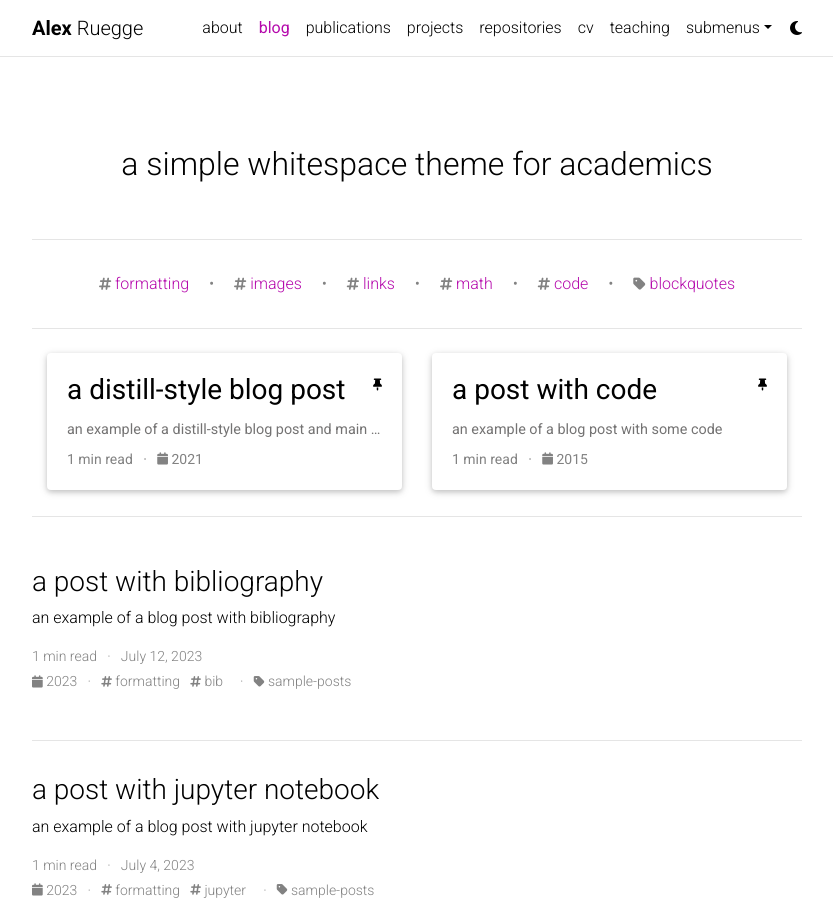
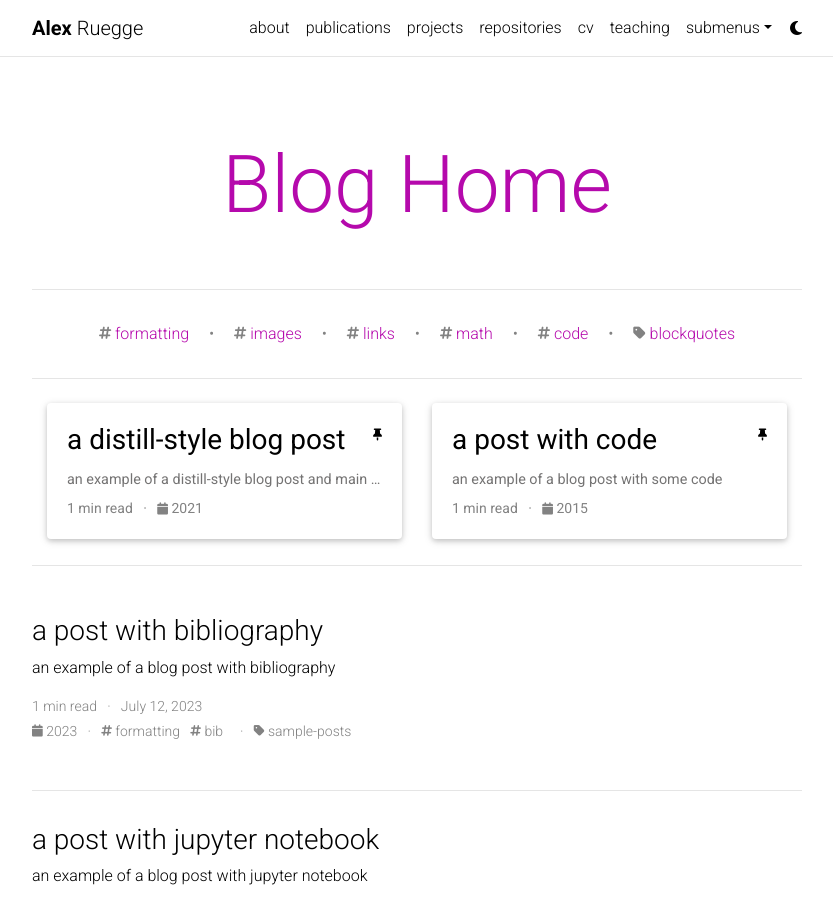
Before and after one commit to alexruegge/alexruegge.github.io, a Jekyll site: the page built from blog/index.html, in a window 1280 px wide and 900 px high. Shown: the whole window, without its empty margins (223-1056 px from the left). Built offline with Jekyll 4.4.1, drawn with Linux system fonts in a browser that asks for light colours; the list of posts is cut into pages by our own code; comment, search, counter and statistics services are not loaded; a style sheet for code colours, icons or effects is not loaded.

Commit message:
Update _config.yml
Blog removal fix?

```diff
--- a/_config.yml
+++ b/_config.yml
@@ -122,9 +122,9 @@
 # Blog
 # -----------------------------------------------------------------------------
 
-blog_name:  # blog_name will be displayed in your blog page
-blog_nav_title: blog # your blog must have a title for it to be displayed in the nav bar
-blog_description: a simple whitespace theme for academics
+blog_name: Blog Home # blog_name will be displayed in your blog page
+blog_nav_title:  # your blog must have a title for it to be displayed in the nav bar
+blog_description:
 permalink: /blog/:year/:title/
 
 # Pagination
```
